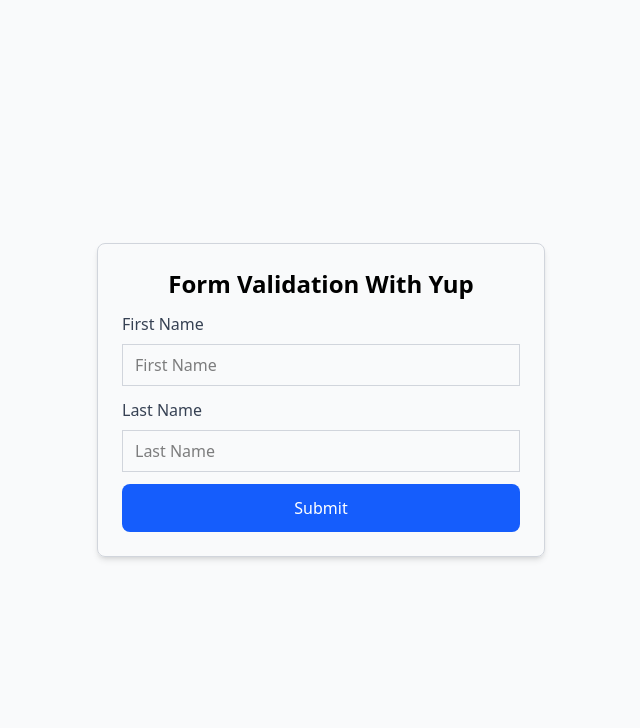
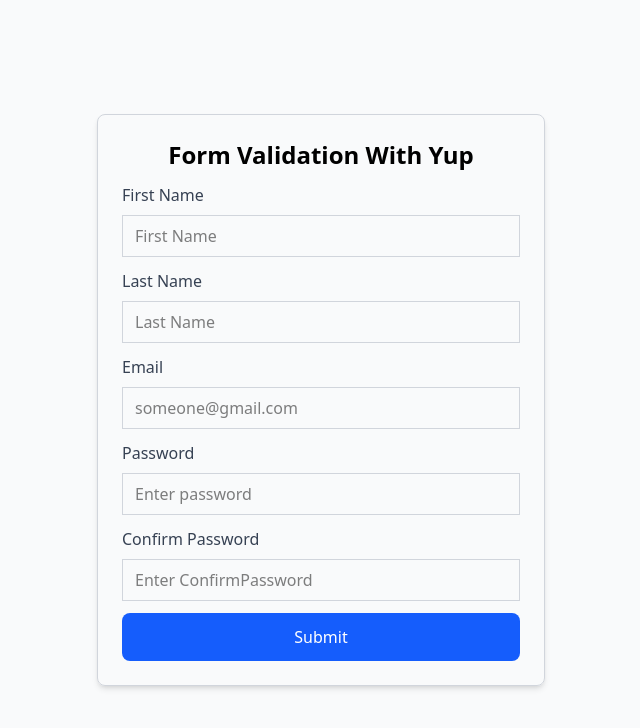
Before and after one commit to Milan-Grg0505/React-Hook-Form, a React app in the folder frontend/: page / in a window 1280 px wide. Shown: the top 728 px of the page, without its empty margins (319-959 px from the left). Built offline with nearby package versions, Linux system fonts and the light colour scheme; the HTML template or start-up script is replaced by a standard one.

Commit message:
Added new form fileds like email,password and confirmpassword

```diff
--- a/frontend/src/FormWithYup.jsx
+++ b/frontend/src/FormWithYup.jsx
@@ -1,23 +1,24 @@
 import React from 'react'
 import * as yup from "yup";
-import {yupResolver} from "@hookform/resolvers/yup"
+import { yupResolver } from "@hookform/resolvers/yup"
 import { useForm } from 'react-hook-form';
 
 const FormWithYup = () => {
 
   const schema = yup.object({
-    firstName:yup
-    .string()
-    .required("First Name is requried"),
-    lastName:yup
-    .string()
-    .required('Last Name is reqeuired'),
+    firstName: yup
+      .string()
+      .required("First Name is requried"),
+    lastName: yup
+      .string()
+      .required('Last Name is reqeuired'),
 
-    // email:yup.string().email().required('Email is required'),
+    email: yup.string().email().required('Email is required'),
     // age:yup.number().integer().min(18).max(80).required("Age is requrired"),
-    // password:yup.string().min(8).max(15).required('Password is required'),
-    // confirmPassword:yup.string().oneOf([yup.ref("passsword"),null],"Password doesnt match")
-    // .required("confirm Password is required")
+    password: yup.string().min(8).max(15)
+      .required('Password is required'),
+    confirmPassword:yup.string().oneOf([yup.ref("password")],"Password doesnt match")
+    .required("confirm Password is required")
   });
 
 
@@ -27,24 +28,24 @@
     reset,
     formState: { errors, isSubmitting }
   } = useForm({
-    resolver:yupResolver(schema)
+    resolver: yupResolver(schema)
   });
 
 
   const onSubmit = async (data) => {
 
-    await new Promise((resolve,reject) =>{
-      setTimeout(() =>{
-          resolve(data)
-      },2000)
+    await new Promise((resolve, reject) => {
+      setTimeout(() => {
+        resolve(data)
+      }, 2000)
     })
 
     console.log("form submitted successfully")
     console.log(data)
 
-    setTimeout(() =>{
+    setTimeout(() => {
       reset()//reset form after submitting
-    },1000)
+    }, 1000)
 
   }
 
@@ -95,6 +96,71 @@
               )}
             </div>
 
+            {/* email field */}
+            <div className='w-full'>
+              <label htmlFor="email"
+                className='block text-md font-medium text-gray-700 mb-2'
+              >Email
+              </label>
+
+              <input
+                {...register("email")}
+                type="email"
+                placeholder='someone@gmail.com'
+                className={`w-full border border-gray-300 rouded-lg px-3 py-2 ouline-0 ${errors.lastName ? "border-red-500" : "border-gray-300"}`}
+
+              />
+              {errors.email && (
+                <p className='text-red-600'>{errors.email.message}</p>
+              )}
+
+            </div>
+
+            {/* password field */}
+            <div className='w-full'>
+              <label htmlFor="password"
+                className='block text-md font-medium text-gray-700 mb-2'
+              >Password
+              </label>
+
+              <input
+                {...register("password")}
+                type="password"
+                placeholder='Enter password'
+                className={`w-full border border-gray-300 rouded-lg px-3 py-2 ouline-0 ${errors.password ? "border-red-500" : "border-gray-300"}`}
+
+              />
+              {errors.password && (
+                <p className='text-red-600'>{errors.password.message}</p>
+              )}
+
+            </div>
+
+            {/* confirm password field */}
+
+            <div className='w-full'>
+              <label htmlFor="confirmPassword"
+              className='block text-md font-medium text-gray-700 mb-2'>
+                Confirm Password
+              </label>
+
+              <input
+                {...register("confirmPassword")}
+                type="password"
+                placeholder='Enter ConfirmPassword'
+                className={`w-full border border-gray-300 rouded-lg px-3 py-2 ouline-0 ${errors.confirmPassword ? "border-red-500" : "border-gray-300"}`}
+              />
+
+               {errors.confirmPassword && (
+                <p className='text-red-600'>{errors.confirmPassword.message}</p>
+              )}
+
+            </div>
+
+
+
+
+
             {/* button to submit form */}
             <button
               type='submit'
```
